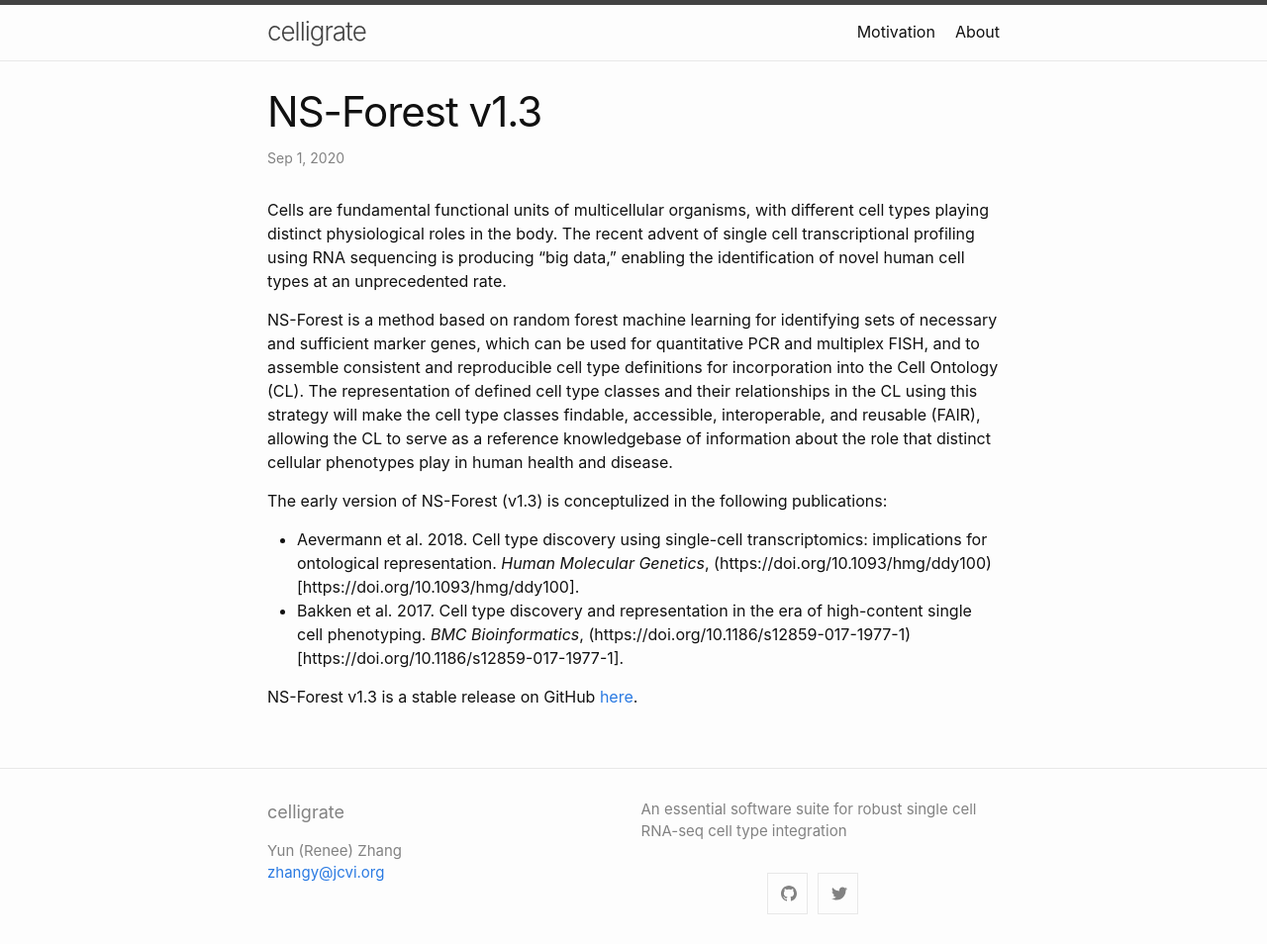
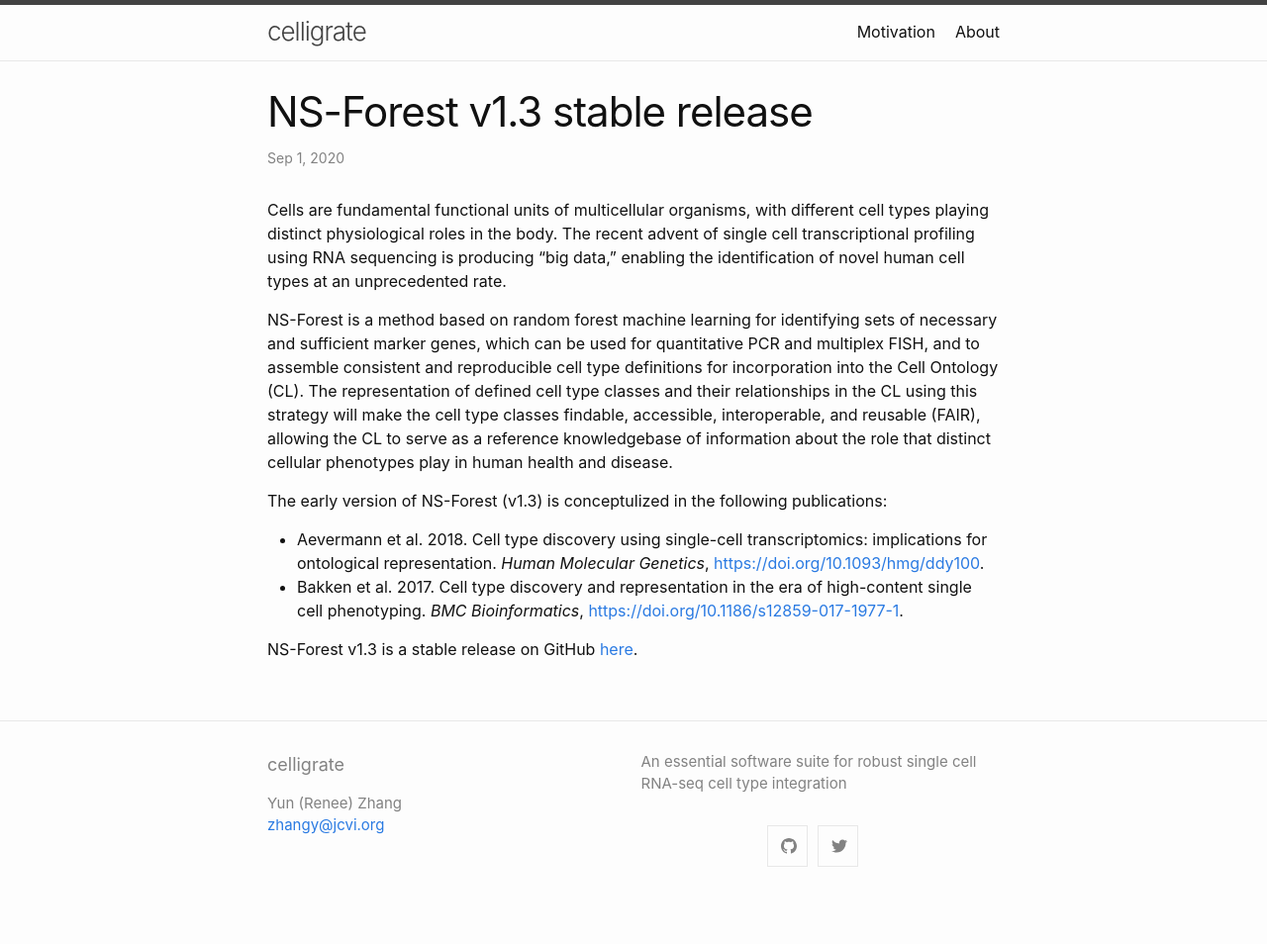
Before and after one commit to JCVenterInstitute/celligrate, a Jekyll site: the page built from _posts/2020-09-01-NS-Forest-v1.md, in a window 1280 px wide. Shown: the whole page at 99% size. Built offline with Jekyll 4.4.1, drawn with Linux system fonts in a browser that asks for light colours; after the commit the page ends 906 px from its top, so only the background shows below that.

Commit message:
edited links in NS-Forest v1.3 post

```diff
--- a/_posts/2020-09-01-NS-Forest-v1.md
+++ b/_posts/2020-09-01-NS-Forest-v1.md
@@ -1,6 +1,6 @@
 ---
 layout: post
-title: "NS-Forest v1.3"
+title: "NS-Forest v1.3 stable release"
 categories: NS-Forest
 ---
 
@@ -9,8 +9,8 @@ Cells are fundamental functional units of multicellular organisms, with differen
 NS-Forest is a method based on random forest machine learning for identifying sets of necessary and sufficient marker genes, which can be used for quantitative PCR and multiplex FISH, and to assemble consistent and reproducible cell type definitions for incorporation into the Cell Ontology (CL). The representation of defined cell type classes and their relationships in the CL using this strategy will make the cell type classes findable, accessible, interoperable, and reusable (FAIR), allowing the CL to serve as a reference knowledgebase of information about the role that distinct cellular phenotypes play in human health and disease.
 
 The early version of NS-Forest (v1.3) is conceptulized in the following publications:
-* Aevermann et al. 2018. Cell type discovery using single-cell transcriptomics: implications for ontological representation. *Human Molecular Genetics*, (https://doi.org/10.1093/hmg/ddy100)[https://doi.org/10.1093/hmg/ddy100].
-* Bakken et al. 2017. Cell type discovery and representation in the era of high-content single cell phenotyping. *BMC Bioinformatics*, (https://doi.org/10.1186/s12859-017-1977-1)[https://doi.org/10.1186/s12859-017-1977-1].
+* Aevermann et al. 2018. Cell type discovery using single-cell transcriptomics: implications for ontological representation. *Human Molecular Genetics*, [https://doi.org/10.1093/hmg/ddy100](https://doi.org/10.1093/hmg/ddy100).
+* Bakken et al. 2017. Cell type discovery and representation in the era of high-content single cell phenotyping. *BMC Bioinformatics*, [https://doi.org/10.1186/s12859-017-1977-1](https://doi.org/10.1186/s12859-017-1977-1).
 
 
 NS-Forest v1.3 is a stable release on GitHub [here](https://github.com/JCVenterInstitute/NSForest/releases/tag/v1.3).
```
